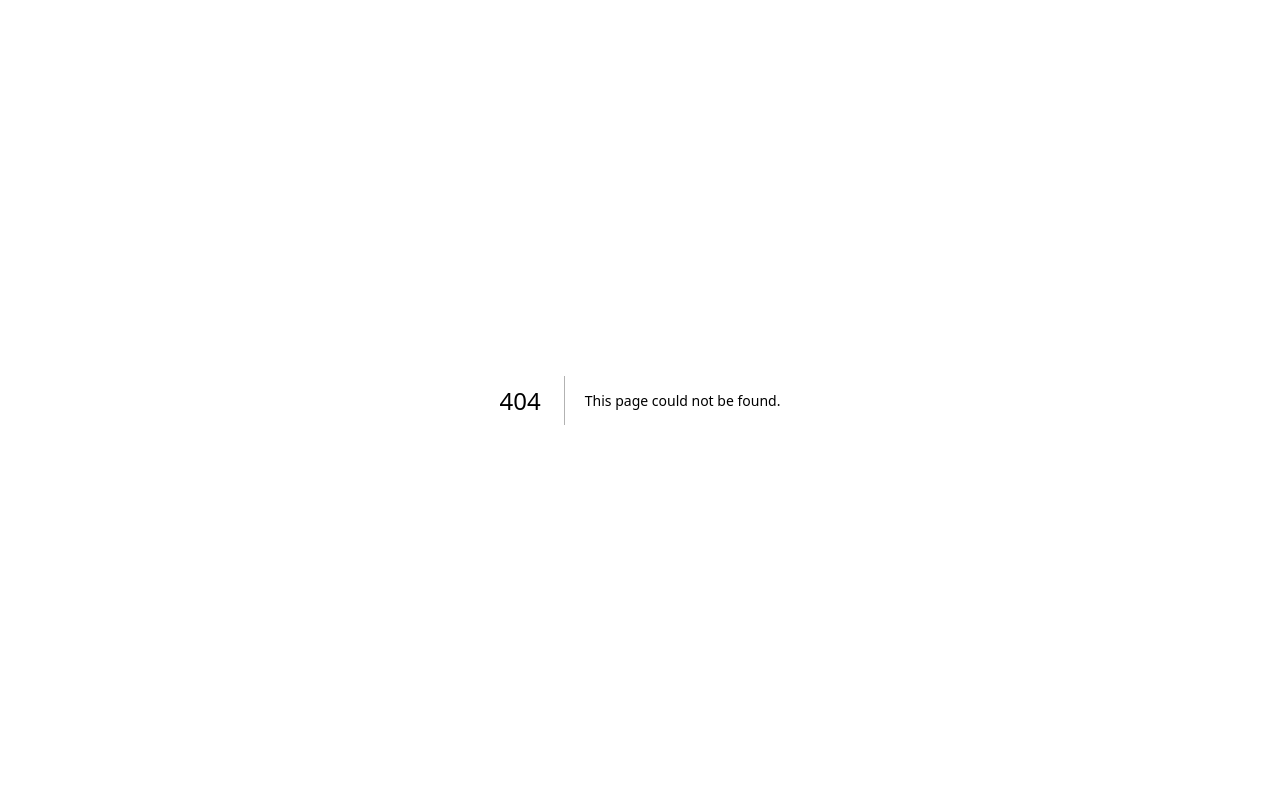
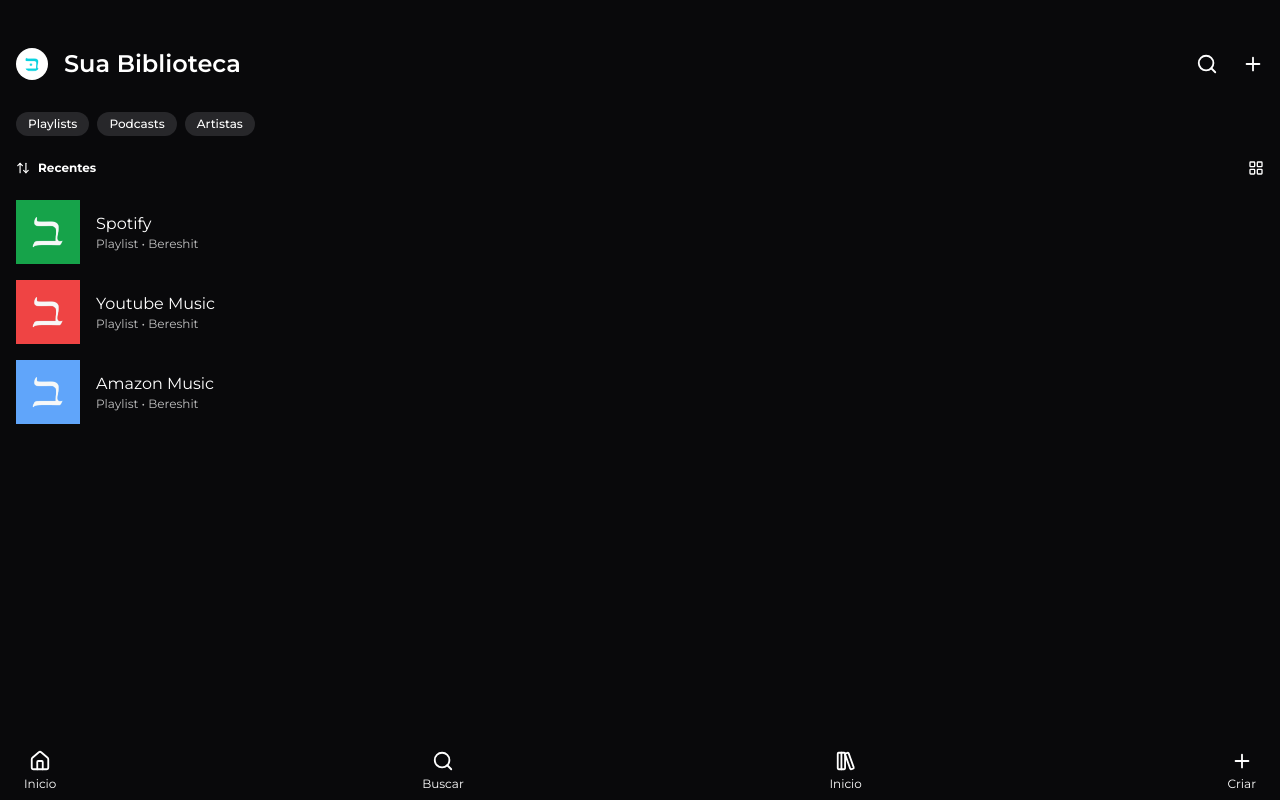
Before and after one commit to glauber2k2/bereshitpage, a Next.js app: page /playlist in a window 1280 px wide. Before the commit this address had no page. Built offline with nearby package versions, Linux system fonts and the light colour scheme.

Commit message:
adicionado pagina de playlist

```diff
--- /dev/null
+++ b/src/app/(pages)/playlist/page.jsx
@@ -0,0 +1,109 @@
+/* eslint-disable @next/next/no-img-element */
+/* eslint-disable jsx-a11y/alt-text */
+import {
+  ArrowUpDown,
+  LayoutGrid,
+  LibraryBig,
+  LucideHouse,
+  MoreVertical,
+  Plus,
+  Search,
+} from "lucide-react";
+import Link from "next/link";
+import React from "react";
+
+export default function page() {
+  return (
+    <div className="h-screen bg-zinc-950 pt-12 px-4 text-white flex flex-col">
+      <div className="flex items-center gap-4 font-semibold text-2xl">
+        <img
+          src="/assets/logoazul.png"
+          alt="logoazul"
+          className="p-2 w-8 h-8 rounded-full bg-white
+          "
+        />
+        <h1>Sua Biblioteca</h1>
+
+        <Search size={22} className="ml-auto" />
+        <Plus size={22} className="ml-2" />
+      </div>
+      <div className="mt-8 text-xs font-medium flex gap-2">
+        <span className=" rounded-full bg-zinc-800 px-3 py-1">Playlists</span>
+        <span className=" rounded-full bg-zinc-800 px-3 py-1">Podcasts</span>
+        <span className=" rounded-full bg-zinc-800 px-3 py-1">Artistas</span>
+      </div>
+      <div className="mt-6 flex items-center gap-2 text-xs font-bold">
+        <ArrowUpDown size={14} />
+        <p>Recentes</p>
+        <LayoutGrid size={16} className="ml-auto" />
+      </div>
+      <div className="flex flex-col gap-4 mt-6">
+        <Link
+          href={
+            "https://open.spotify.com/playlist/5R9l78nAibm7nyHhUh66UW?si=20bbR4yQQ_eKWP8XTARbjg&pi=pyzEbnYuT-a6d "
+          }
+        >
+          <div className="flex items-center gap-4">
+            <img
+              src={"/assets/logo.png"}
+              className="bg-green-600 w-16 h-16 p-4"
+            />
+            <div>
+              <h2>Spotify</h2>
+              <p className="text-xs opacity-75">Playlist • Bereshit</p>
+            </div>
+          </div>
+        </Link>
+
+        <Link
+          href={
+            "https://music.youtube.com/playlist?list=PLOk0AehF8jtDlxGp2-KsF_Dmc8TKAoVZM"
+          }
+        >
+          <div className="flex items-center gap-4">
+            <img
+              src={"/assets/logo.png"}
+              className="bg-red-500 w-16 h-16 p-4"
+            />
+            <div>
+              <h2>Youtube Music</h2>
+              <p className="text-xs opacity-75">Playlist • Bereshit</p>
+            </div>
+          </div>
+        </Link>
+
+        <Link href={"/playlist"}>
+          <div className="flex items-center gap-4">
+            <img
+              src={"/assets/logo.png"}
+              className="bg-blue-400 w-16 h-16 p-4"
+            />
+            <div>
+              <h2>Amazon Music</h2>
+              <p className="text-xs opacity-75">Playlist • Bereshit</p>
+            </div>
+          </div>
+        </Link>
+      </div>
+      <div className="mt-auto flex items-center justify-between text-xs">
+        <div className="flex flex-col items-center justify-center p-2 gap-1">
+          <LucideHouse size={22} />
+          Inicio
+        </div>
+        <div className="flex flex-col items-center justify-center p-2 gap-1">
+          <Search size={22} />
+          Buscar
+        </div>
+        <div className="flex flex-col items-center justify-center p-2 gap-1">
+          <LibraryBig size={22} />
+          Inicio
+        </div>
+
+        <div className="flex flex-col items-center justify-center p-2 gap-1">
+          <Plus size={22} />
+          Criar
+        </div>
+      </div>
+    </div>
+  );
+}
```
Also changed, not shown: public/assets/logoazul.png (added).
